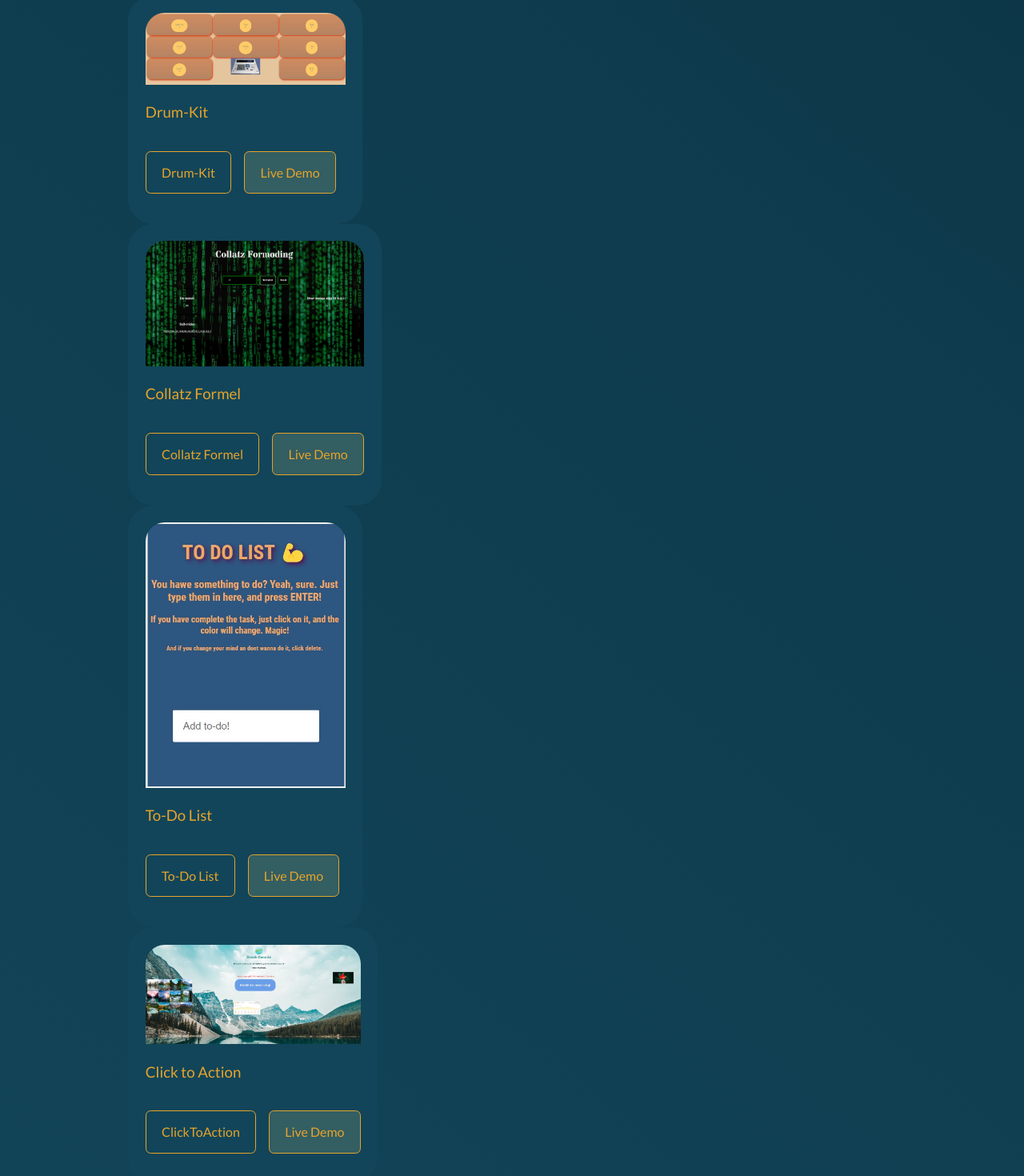
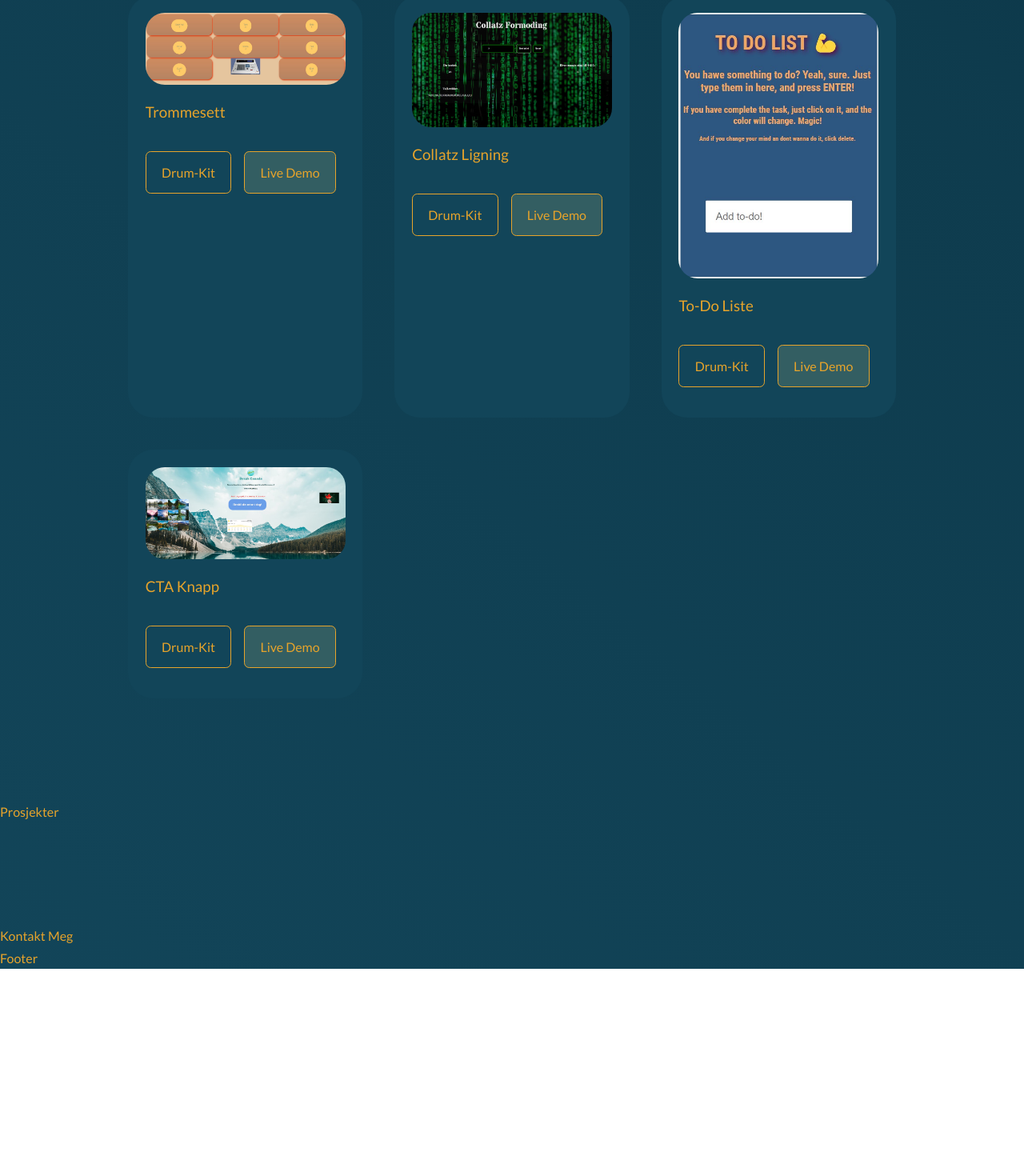
Before and after one commit to Andreastak86/react_portfolio, a React (Create React App) app: page / in a window 1280 px wide. Shown: the part 3300-4770 px from the top of the page at 80% size. After the commit the page ends 4511 px from the top, so only its background shows below. Built offline with nearby package versions, Linux system fonts and the light colour scheme.

Commit message:
adding stuff on portfolio

```diff
--- a/src/components/portfolio/Portfolio.jsx
+++ b/src/components/portfolio/Portfolio.jsx
@@ -4,6 +4,37 @@ import IMG1 from "../../assets/drum-kit.jpg";
 import IMG2 from "../../assets/collatz.jpg";
 import IMG3 from "../../assets/to-do.jpg";
 import IMG4 from "../../assets/Cta-oppgave.jpg";
+
+const data = [
+  {
+    id: 1,
+    image: IMG1,
+    title: "Trommesett",
+    github: "https://github.com/Andreastak86/Drum-kit.2.0",
+    demo: "https://andreastak86.github.io/Drum-kit.2.0/",
+  },
+  {
+    id: 2,
+    image: IMG2,
+    title: "Collatz Ligning",
+    github: "https://github.com/Andreastak86/Collatz-Oppgave",
+    demo: "https://andreastak86.github.io/Collatz-Oppgave",
+  },
+  {
+    id: 3,
+    image: IMG3,
+    title: "To-Do Liste",
+    github: "https://github.com/Andreastak86/To-Do-List-2808",
+    demo: "https://andreastak86.github.io/To-Do-List-2808/",
+  },
+  {
+    id: 4,
+    image: IMG4,
+    title: "CTA Knapp",
+    github: "https://github.com/Andreastak86/Oppgave-planleggingsuke",
+    demo: "https://andreastak86.github.io/Oppgave-planleggingsuke/",
+  },
+];
 
 const Portfolio = () => {
   return (
@@ -12,21 +43,19 @@ const Portfolio = () => {
       <h2>Min Portefølje</h2>
 
       <div className='container portfolio__container'>
-        <article className='portfolio__item'>
+        {data.map(({ id, image, title, github, demo }) => {
+          return (
+            <article key={id} className='portfolio__item'>
               <div className='portfolio__item-image'>
-            <img src={IMG1} alt='project-pictures' />
-            <h3>Drum-Kit</h3>
+                <img src={image} alt={title} />
               </div>
+              <h3>{title}</h3>
               <div className='portfolio__item-cta'>
-            <a
-              href='https://github.com/Andreastak86/Drum-kit.2.0'
-              className='btn'
-              alt='Drum-kit project'
-            >
+                <a href={github} className='btn' alt='Drum-kit project'>
                   Drum-Kit
                 </a>
                 <a
-              href='https://andreastak86.github.io/Drum-kit.2.0/'
+                  href={demo}
                   className='btn btn-primary'
                   target='_blank'
                   rel='noreferrer'
@@ -35,84 +64,8 @@ const Portfolio = () => {
                 </a>
               </div>
             </article>
-      </div>
-
-      <div className='container portfolio__container'>
-        <article className='portfolio__item'>
-          <div className='portfolio__item-image'>
-            <img src={IMG2} alt='project-pictures' />
-            <h3>Collatz Formel</h3>
-          </div>
-          <div className='portfolio__item-cta'>
-            <a
-              href='https://github.com/Andreastak86/Collatz-Oppgave'
-              className='btn'
-              alt='Collatz-task'
-            >
-              Collatz Formel
-            </a>
-            <a
-              href='https://andreastak86.github.io/Collatz-Oppgave'
-              className='btn btn-primary'
-              target='_blank'
-              rel='noreferrer'
-            >
-              Live Demo
-            </a>
-          </div>
-        </article>
-      </div>
-
-      <div className='container portfolio__container'>
-        <article className='portfolio__item'>
-          <div className='portfolio__item-image'>
-            <img src={IMG3} alt='project-pictures' />
-            <h3>To-Do List</h3>
-          </div>
-          <div className='portfolio__item-cta'>
-            <a
-              href='https://github.com/Andreastak86/To-Do-List-2808'
-              className='btn'
-              alt='To-do-List'
-            >
-              To-Do List
-            </a>
-            <a
-              href='https://andreastak86.github.io/To-Do-List-2808/'
-              className='btn btn-primary'
-              target='_blank'
-              rel='noreferrer'
-            >
-              Live Demo
-            </a>
-          </div>
-        </article>
-      </div>
-
-      <div className='container portfolio__container'>
-        <article className='portfolio__item'>
-          <div className='portfolio__item-image'>
-            <img src={IMG4} alt='project-pictures' />
-            <h3>Click to Action</h3>
-          </div>
-          <div className='portfolio__item-cta'>
-            <a
-              href='https://github.com/Andreastak86/Oppgave-planleggingsuke'
-              className='btn'
-              alt='CTA-Oppgave'
-            >
-              ClickToAction
-            </a>
-            <a
-              href='https://andreastak86.github.io/Oppgave-planleggingsuke/'
-              className='btn btn-primary'
-              target='_blank'
-              rel='noreferrer'
-            >
-              Live Demo
-            </a>
-          </div>
-        </article>
+          );
+        })}
       </div>
     </section>
   );
```
Also changed, not shown: src/exaples/Unused-code.txt. Lines whose indentation alone changed are shown as unchanged.
